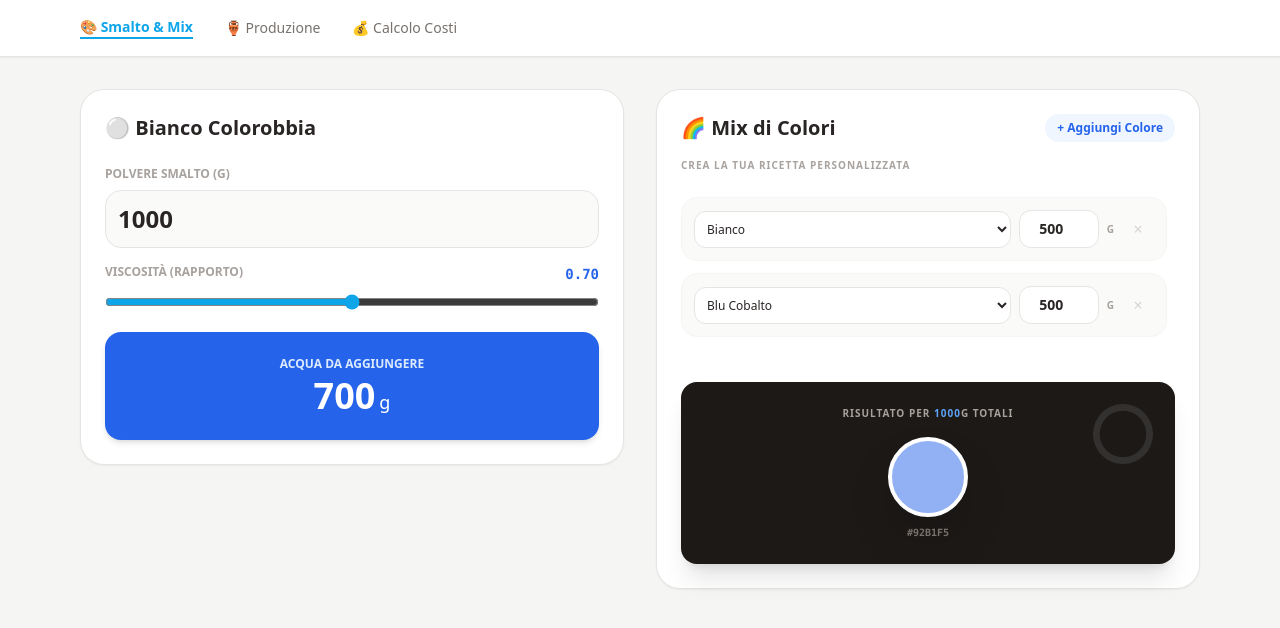
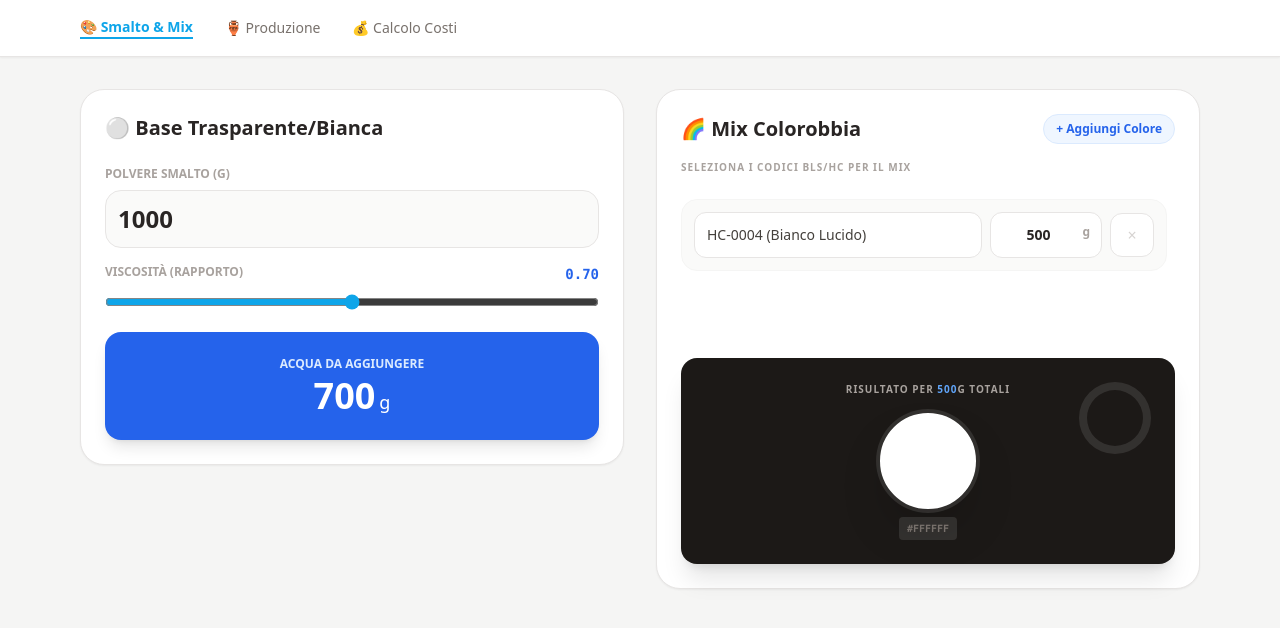
Before and after one commit to ChtulhuZ/cosinecalcoline, a plain HTML site: page index.html in a window 1280 px wide. Drawn offline with nearby package versions, Linux system fonts and the light colour scheme.

Commit message:
Add files via upload

```diff
--- a/index.html
+++ b/index.html
@@ -3,7 +3,7 @@
 <head>
     <meta charset="UTF-8">
     <meta name="viewport" content="width=device-width, initial-scale=1.0">
-    <title>Ceramic Studio & Color Lab</title>
+    <title>Ceramic Studio & Color Lab Pro</title>
     <script src="https://cdn.tailwindcss.com"></script>
     <style>
         .tab-content { display: none; }
@@ -13,6 +13,8 @@
         .custom-scrollbar::-webkit-scrollbar { width: 6px; }
         .custom-scrollbar::-webkit-scrollbar-track { background: transparent; }
         .custom-scrollbar::-webkit-scrollbar-thumb { background: #e5e7eb; border-radius: 10px; }
+        /* Migliore leggibilità delle select su mobile */
+        select { text-overflow: ellipsis; }
     </style>
 </head>
 <body class="bg-stone-100 text-stone-800 min-h-screen font-sans">
@@ -34,11 +36,11 @@
 
                 <!-- 1. Calcolatore Bianco Base -->
                 <div class="bg-white p-6 rounded-3xl shadow-sm border border-stone-200 h-fit">
-                    <h3 class="text-xl font-bold mb-6 flex items-center gap-2">⚪ Bianco Colorobbia</h3>
+                    <h3 class="text-xl font-bold mb-6 flex items-center gap-2">⚪ Base Trasparente/Bianca</h3>
                     <div class="space-y-4">
                         <div>
                             <label class="block text-xs font-bold text-stone-400 uppercase mb-2">Polvere Smalto (g)</label>
-                            <input type="number" id="powderInput" value="1000" class="w-full text-2xl font-bold p-3 bg-stone-50 border border-stone-200 rounded-2xl outline-none" oninput="saveAndRefresh()">
+                            <input type="number" id="powderInput" value="1000" class="w-full text-2xl font-bold p-3 bg-stone-50 border border-stone-200 rounded-2xl outline-none transition-all focus:ring-2 focus:ring-blue-100" oninput="saveAndRefresh()">
                         </div>
                         <div>
                             <div class="flex justify-between mb-2">
@@ -47,7 +49,7 @@
                             </div>
                             <input type="range" id="ratioSlider" min="0.55" max="0.85" step="0.01" value="0.70" class="w-full" oninput="saveAndRefresh()">
                         </div>
-                        <div class="bg-blue-600 p-6 rounded-2xl text-white text-center shadow-md">
+                        <div class="bg-blue-600 p-6 rounded-2xl text-white text-center shadow-lg transform transition hover:scale-[1.02]">
                             <p class="text-blue-100 text-xs font-bold uppercase mb-1">Acqua da Aggiungere</p>
                             <span id="waterResult" class="text-4xl font-black">700</span><span class="text-lg ml-1">g</span>
                         </div>
@@ -57,11 +59,11 @@
                 <!-- 2. Laboratorio Colori (MULTI-COLORE) -->
                 <div class="bg-white p-6 rounded-3xl shadow-sm border border-stone-200 flex flex-col min-h-[500px]">
                     <div class="flex justify-between items-center mb-4">
-                        <h3 class="text-xl font-bold">🌈 Mix di Colori</h3>
-                        <button onclick="addColorRow()" class="text-xs font-bold bg-blue-50 text-blue-600 px-3 py-1.5 rounded-full hover:bg-blue-100 transition-colors">+ Aggiungi Colore</button>
+                        <h3 class="text-xl font-bold">🌈 Mix Colorobbia</h3>
+                        <button onclick="addColorRow()" class="text-xs font-bold bg-blue-50 text-blue-600 px-3 py-1.5 rounded-full hover:bg-blue-100 transition-colors border border-blue-100">+ Aggiungi Colore</button>
                     </div>
 
-                    <p class="text-[10px] text-stone-400 mb-6 uppercase font-bold tracking-widest">Crea la tua ricetta personalizzata</p>
+                    <p class="text-[10px] text-stone-400 mb-6 uppercase font-bold tracking-widest">Seleziona i codici BLS/HC per il mix</p>
 
                     <div id="colorMixList" class="space-y-3 mb-6 flex-1 overflow-y-auto max-h-[400px] pr-2 custom-scrollbar">
                         <!-- Righe aggiunte dinamicamente qui -->
@@ -69,11 +71,11 @@
 
                     <div class="mt-4 bg-stone-900 text-white p-6 rounded-2xl flex flex-col items-center relative overflow-hidden shadow-xl">
                         <div class="absolute top-0 right-0 p-3 opacity-10">
-                            <svg class="w-20 h-20 text-white" fill="currentColor" viewBox="0 0 24 24"><path d="M12 3a9 9 0 00-9 9 9 9 0 009 9 9 9 0 009-9 9 9 0 00-9-9zm0 16a7 7 0 110-14 7 7 0 010 14z"/></svg>
+                            <svg class="w-24 h-24 text-white" fill="currentColor" viewBox="0 0 24 24"><path d="M12 3a9 9 0 00-9 9 9 9 0 009 9 9 9 0 009-9 9 9 0 00-9-9zm0 16a7 7 0 110-14 7 7 0 010 14z"/></svg>
                         </div>
                         <p class="text-[10px] font-bold text-stone-400 uppercase mb-4 tracking-widest relative z-10">Risultato per <span id="totalMixGrams" class="text-blue-400">0</span>g Totali</p>
-                        <div id="mixPreview" class="w-20 h-20 rounded-full shadow-2xl border-4 border-white mb-2 relative z-10 transition-all duration-700"></div>
-                        <span id="mixHex" class="text-[10px] font-mono font-bold text-stone-500 relative z-10">#000000</span>
+                        <div id="mixPreview" class="w-24 h-24 rounded-full shadow-2xl border-4 border-white mb-2 relative z-10 transition-all duration-700 ring-4 ring-white/10"></div>
+                        <span id="mixHex" class="text-[10px] font-mono font-bold text-stone-500 relative z-10 bg-white/10 px-2 py-1 rounded">#000000</span>
                     </div>
                 </div>
             </div>
@@ -83,7 +85,7 @@
         <div id="tab-tracker" class="tab-content">
             <div class="flex justify-between items-center mb-6">
                 <h2 class="text-2xl font-bold">Registro Produzione</h2>
-                <button onclick="showAddModal()" class="bg-stone-900 text-white px-4 py-2 rounded-xl text-sm font-bold shadow-lg">+ Nuovo</button>
+                <button onclick="showAddModal()" class="bg-stone-900 text-white px-4 py-2 rounded-xl text-sm font-bold shadow-lg hover:bg-stone-800 transition-colors">+ Nuovo</button>
             </div>
             <div id="piecesContainer" class="grid grid-cols-1 md:grid-cols-2 lg:grid-cols-3 gap-6"></div>
         </div>
@@ -123,15 +125,15 @@
     </main>
 
     <!-- Modal Progetto -->
-    <div id="addModal" class="fixed inset-0 bg-black/60 hidden z-[100] flex items-center justify-center p-4">
-        <div class="bg-white rounded-3xl p-8 w-full max-w-md shadow-2xl">
+    <div id="addModal" class="fixed inset-0 bg-black/60 hidden z-[100] flex items-center justify-center p-4 backdrop-blur-sm">
+        <div class="bg-white rounded-3xl p-8 w-full max-w-md shadow-2xl border border-white/20">
             <h3 class="text-2xl font-bold mb-6">Nuovo Progetto</h3>
             <div class="space-y-4">
-                <input type="text" id="pieceName" placeholder="Nome Modello" class="w-full p-4 bg-stone-50 border border-stone-200 rounded-2xl outline-none">
-                <input type="text" id="pieceClay" placeholder="Tipo di Argilla" class="w-full p-4 bg-stone-50 border border-stone-200 rounded-2xl outline-none">
+                <input type="text" id="pieceName" placeholder="Nome Modello" class="w-full p-4 bg-stone-50 border border-stone-200 rounded-2xl outline-none focus:ring-2 focus:ring-blue-500">
+                <input type="text" id="pieceClay" placeholder="Tipo di Argilla" class="w-full p-4 bg-stone-50 border border-stone-200 rounded-2xl outline-none focus:ring-2 focus:ring-blue-500">
                 <div class="flex gap-4 pt-4">
-                    <button onclick="closeAddModal()" class="flex-1 py-3 text-stone-500 font-bold">Annulla</button>
-                    <button onclick="addPiece()" class="flex-1 py-3 bg-blue-600 text-white rounded-2xl font-bold">Crea</button>
+                    <button onclick="closeAddModal()" class="flex-1 py-3 text-stone-500 font-bold hover:bg-stone-50 rounded-xl transition-colors">Annulla</button>
+                    <button onclick="addPiece()" class="flex-1 py-3 bg-blue-600 text-white rounded-xl font-bold hover:bg-blue-700 transition-colors shadow-lg shadow-blue-200">Crea</button>
                 </div>
             </div>
         </div>
@@ -139,22 +141,50 @@
 
     <script>
         const STEPS = ["Modellazione", "Asciugatura", "Biscotto", "Decoro", "Smaltatura", "Cottura II", "Pronto"];
+
+        // DATABASE COLOROBBIA ESPANSO
+        // Mappatura esadecimale approssimativa per simulazione a video
         const BASE_COLORS = [
-            { id: "#ffffff", name: "Bianco" },
-            { id: "#fef08a", name: "BLS-008900 (Limoncello)" },
-            { id: "#ef4444", name: "BLS945 (Tomato)" },
-            { id: "#2563eb", name: "Blu Cobalto" },
-            { id: "#16a34a", name: "Verde Rame" },
-            { id: "#ea580c", name: "Arancio Selenio" },
-            { id: "#7c2d12", name: "Marrone Ferro" },
-            { id: "#171717", name: "Nero Manganese" }
+            // --- BASI ---
+            { id: "#FFFFFF", name: "HC-0004 (Bianco Lucido)" },
+            { id: "#F3F4F6", name: "HC-0001 (Trasparente)" },
+
+            // --- SERIE BELLISSIMI (BLS) ---
+            { id: "#FEF08A", name: "BLS-900 (Limoncello)" },
+            { id: "#FACC15", name: "BLS-902 (Giallo Sole)" },
+            { id: "#CA8A04", name: "BLS-903 (Giallo Ocra)" },
+            { id: "#FB923C", name: "BLS-904 (Arancio)" },
+            { id: "#EF4444", name: "BLS-905 (Rosso)" },
+            { id: "#991B1B", name: "BLS-945 (Tomato)" },
+            { id: "#F472B6", name: "BLS-906 (Rosa)" },
+            { id: "#BE185D", name: "BLS-938 (Ciclamino)" },
+            { id: "#C084FC", name: "BLS-907 (Lilla)" },
+            { id: "#7E22CE", name: "BLS-908 (Viola)" },
+            { id: "#3B82F6", name: "BLS-909 (Blu Oltremare)" },
+            { id: "#1D4ED8", name: "BLS-936 (Blu Reale)" },
+            { id: "#22D3EE", name: "BLS-910 (Turchese)" },
+            { id: "#06B6D4", name: "BLS-942 (Azzurro)" },
+            { id: "#4ADE80", name: "BLS-911 (Verde Prato)" },
+            { id: "#16A34A", name: "BLS-912 (Verde Scuro)" },
+            { id: "#15803D", name: "BLS-951 (Verde Bosco)" },
+            { id: "#84CC16", name: "BLS-932 (Verde Mela)" },
+            { id: "#D97706", name: "BLS-913 (Caramello)" },
+            { id: "#78350F", name: "BLS-914 (Marrone)" },
+            { id: "#451a03", name: "BLS-952 (Testa di Moro)" },
+            { id: "#171717", name: "BLS-915 (Nero)" },
+            { id: "#57534E", name: "BLS-941 (Grigio)" },
+
+            // --- OSSIDI PURI ---
+            { id: "#1E3A8A", name: "Ossido Cobalto (Blu Intenso)" },
+            { id: "#065F46", name: "Ossido Rame (Verde/Turchese)" },
+            { id: "#713F12", name: "Ossido Ferro (Rosso/Bruno)" },
+            { id: "#000000", name: "Ossido Manganese (Nero/Bruno)" }
         ];
 
         let state = {
             pieces: [],
             mixRows: [
-                { color: "#ffffff", grams: 500 },
-                { color: "#2563eb", grams: 500 }
+                { color: "#FFFFFF", grams: 500 }, // Default Bianco
             ],
             settings: {
                 powder: 1000,
@@ -167,21 +197,22 @@
         };
 
         // --- GESTIONE RIGHE COLORE ---
-        function addColorRow(color = "#ffffff", grams = 100) {
-            const id = Date.now() + Math.random();
+        function addColorRow(color = "#FFFFFF", grams = 100) {
             const container = document.getElementById('colorMixList');
 
             const row = document.createElement('div');
-            row.className = "flex gap-2 items-center bg-stone-50 p-3 rounded-2xl border border-stone-100 group animate-in fade-in duration-300";
+            row.className = "flex flex-col sm:flex-row gap-2 sm:items-center bg-stone-50 p-3 rounded-2xl border border-stone-100 group animate-in fade-in slide-in-from-bottom-2 duration-300";
             row.innerHTML = `
-                <select class="flex-1 p-2 bg-white border border-stone-200 rounded-xl text-xs outline-none color-select" onchange="saveAndRefresh()">
+                <select class="flex-1 p-3 bg-white border border-stone-200 rounded-xl text-sm outline-none color-select font-medium text-stone-700 focus:border-blue-300 transition-colors appearance-none" onchange="saveAndRefresh()">
                     ${BASE_COLORS.map(c => `<option value="${c.id}" ${c.id === color ? 'selected' : ''}>${c.name}</option>`).join('')}
                 </select>
                 <div class="flex items-center gap-2">
-                    <input type="number" class="w-20 p-2 border border-stone-200 rounded-xl text-center font-bold text-sm gram-input" value="${grams}" oninput="saveAndRefresh()">
-                    <span class="text-[10px] text-stone-400 font-bold uppercase">g</span>
+                    <div class="relative flex-1 sm:w-28">
+                        <input type="number" class="w-full p-3 border border-stone-200 rounded-xl text-center font-bold text-sm gram-input focus:border-blue-300 outline-none" value="${grams}" oninput="saveAndRefresh()">
+                        <span class="absolute right-3 top-3 text-xs text-stone-400 font-bold pointer-events-none">g</span>
+                    </div>
+                    <button onclick="this.closest('div.flex.flex-col').remove(); saveAndRefresh();" class="w-10 h-10 sm:w-11 sm:h-11 flex items-center justify-center rounded-xl bg-white border border-stone-200 text-stone-300 hover:text-red-500 hover:border-red-200 hover:bg-red-50 transition-all">×</button>
                 </div>
-                <button onclick="this.parentElement.remove(); saveAndRefresh();" class="w-8 h-8 flex items-center justify-center rounded-full hover:bg-red-50 text-stone-300 hover:text-red-500 transition-colors">×</button>
             `;
             container.appendChild(row);
             saveAndRefresh();
@@ -189,23 +220,23 @@
 
         // --- PERSISTENZA ---
         function loadData() {
-            const savedState = localStorage.getItem('ceramic_studio_v4_multi');
+            const savedState = localStorage.getItem('ceramic_studio_v5_full');
             if (savedState) {
                 state = JSON.parse(savedState);
                 applyStateToUI();
             } else {
-                // Initialize default rows if no saved data
                 state.mixRows.forEach(row => addColorRow(row.color, row.grams));
             }
         }
 
         function saveData() {
-            // Aggiorna mixRows estraendo i valori dalla UI
             const selects = document.querySelectorAll('.color-select');
             const inputs = document.querySelectorAll('.gram-input');
             state.mixRows = [];
             selects.forEach((sel, i) => {
-                state.mixRows.push({ color: sel.value, grams: parseFloat(inputs[i].value) || 0 });
+                if(inputs[i]) {
+                    state.mixRows.push({ color: sel.value, grams: parseFloat(inputs[i].value) || 0 });
+                }
             });
 
             state.settings = {
@@ -216,7 +247,7 @@
                 pieceWeight: document.getElementById('pieceWeight').value,
                 firingCost: document.getElementById('firingCost').value
             };
-            localStorage.setItem('ceramic_studio_v4_multi', JSON.stringify(state));
+            localStorage.setItem('ceramic_studio_v5_full', JSON.stringify(state));
         }
 
         function applyStateToUI() {
@@ -230,8 +261,11 @@
 
             const container = document.getElementById('colorMixList');
             container.innerHTML = "";
-            state.mixRows.forEach(row => addColorRow(row.color, row.grams));
-
+            if(state.mixRows.length === 0) {
+                 addColorRow("#FFFFFF", 500); // Fallback
+            } else {
+                state.mixRows.forEach(row => addColorRow(row.color, row.grams));
+            }
             renderPieces();
         }
 
@@ -278,8 +312,8 @@
             let finalHex = "#E5E7EB";
             if (totalGrams > 0) {
                 const r = Math.round(totalR / totalGrams);
-                const g = Math.round(totalGrams > 0 ? totalG/totalGrams : 0);
-                const b = Math.round(totalGrams > 0 ? totalB/totalGrams : 0);
+                const g = Math.round(totalG > 0 ? totalG/totalGrams : 0);
+                const b = Math.round(totalG > 0 ? totalB/totalGrams : 0);
                 finalHex = "#" + [r, g, b].map(x => x.toString(16).padStart(2, '0')).join('').toUpperCase();
             }
 
@@ -295,8 +329,8 @@
         }
 
         // --- TRACKER PROGETTI ---
-        function showAddModal() { document.getElementById('addModal').classList.remove('hidden'); }
-        function closeAddModal() { document.getElementById('addModal').classList.add('hidden'); }
+        function showAddModal() { document.getElementById('addModal').classList.remove('hidden'); document.getElementById('addModal').classList.add('flex'); }
+        function closeAddModal() { document.getElementById('addModal').classList.add('hidden'); document.getElementById('addModal').classList.remove('flex'); }
 
         function addPiece() {
             const name = document.getElementById('pieceName').value;
@@ -326,25 +360,27 @@
             const cont = document.getElementById('piecesContainer');
             if (!cont) return;
             if (state.pieces.length === 0) {
-                cont.innerHTML = `<div class="col-span-full text-center py-20 bg-white rounded-3xl border-2 border-dashed border-stone-200 text-stone-400">Nessun progetto attivo.</div>`;
+                cont.innerHTML = `<div class="col-span-full text-center py-20 bg-white rounded-3xl border-2 border-dashed border-stone-200 text-stone-400">Nessun progetto attivo.<br><span class="text-xs mt-2 block">Clicca "+ Nuovo" per iniziare</span></div>`;
                 return;
             }
             cont.innerHTML = state.pieces.map(p => `
-                <div class="bg-white p-6 rounded-3xl border border-stone-200 shadow-sm transition-all hover:shadow-md">
+                <div class="bg-white p-6 rounded-3xl border border-stone-200 shadow-sm transition-all hover:shadow-md hover:translate-y-[-2px]">
                     <div class="flex justify-between items-start mb-4">
                         <div>
                             <h4 class="font-bold text-stone-900">${p.name}</h4>
-                            <p class="text-[10px] text-stone-400 font-extrabold uppercase">${p.clay}</p>
+                            <p class="text-[10px] text-stone-400 font-extrabold uppercase tracking-widest">${p.clay}</p>
                         </div>
-                        <button onclick="deletePiece(${p.id})" class="text-stone-300 hover:text-red-500">×</button>
+                        <button onclick="deletePiece(${p.id})" class="text-stone-300 hover:text-red-500 transition-colors text-xl font-light px-2">×</button>
                     </div>
-                    <div class="h-1.5 bg-stone-100 rounded-full mb-6">
-                        <div class="h-full bg-blue-500 rounded-full transition-all duration-700" style="width: ${(p.step/6)*100}%"></div>
+                    <div class="h-2 bg-stone-100 rounded-full mb-6 overflow-hidden">
+                        <div class="h-full bg-blue-500 rounded-full transition-all duration-700 ease-out" style="width: ${(p.step/6)*100}%"></div>
                     </div>
                     <div class="flex items-center gap-2">
-                        <button onclick="updateStep(${p.id},-1)" class="flex-1 py-2 text-xs border rounded-xl hover:bg-stone-50 transition-colors">←</button>
-                        <span class="text-[10px] font-bold text-blue-500 uppercase px-1 text-center flex-1">${STEPS[p.step]}</span>
-                        <button onclick="updateStep(${p.id},1)" class="flex-1 py-2 text-xs bg-stone-900 text-white rounded-xl hover:bg-stone-800 transition-colors">→</button>
+                        <button onclick="updateStep(${p.id},-1)" class="w-10 h-10 flex items-center justify-center border border-stone-200 rounded-xl hover:bg-stone-50 transition-colors text-stone-500">←</button>
+                        <div class="flex-1 text-center bg-stone-50 rounded-xl py-2.5">
+                            <span class="text-[10px] font-bold text-blue-600 uppercase block leading-tight">${STEPS[p.step]}</span>
+                        </div>
+                        <button onclick="updateStep(${p.id},1)" class="w-10 h-10 flex items-center justify-center bg-stone-900 text-white rounded-xl hover:bg-stone-800 transition-colors shadow-lg shadow-stone-200">→</button>
                     </div>
                 </div>
             `).join('');
```
